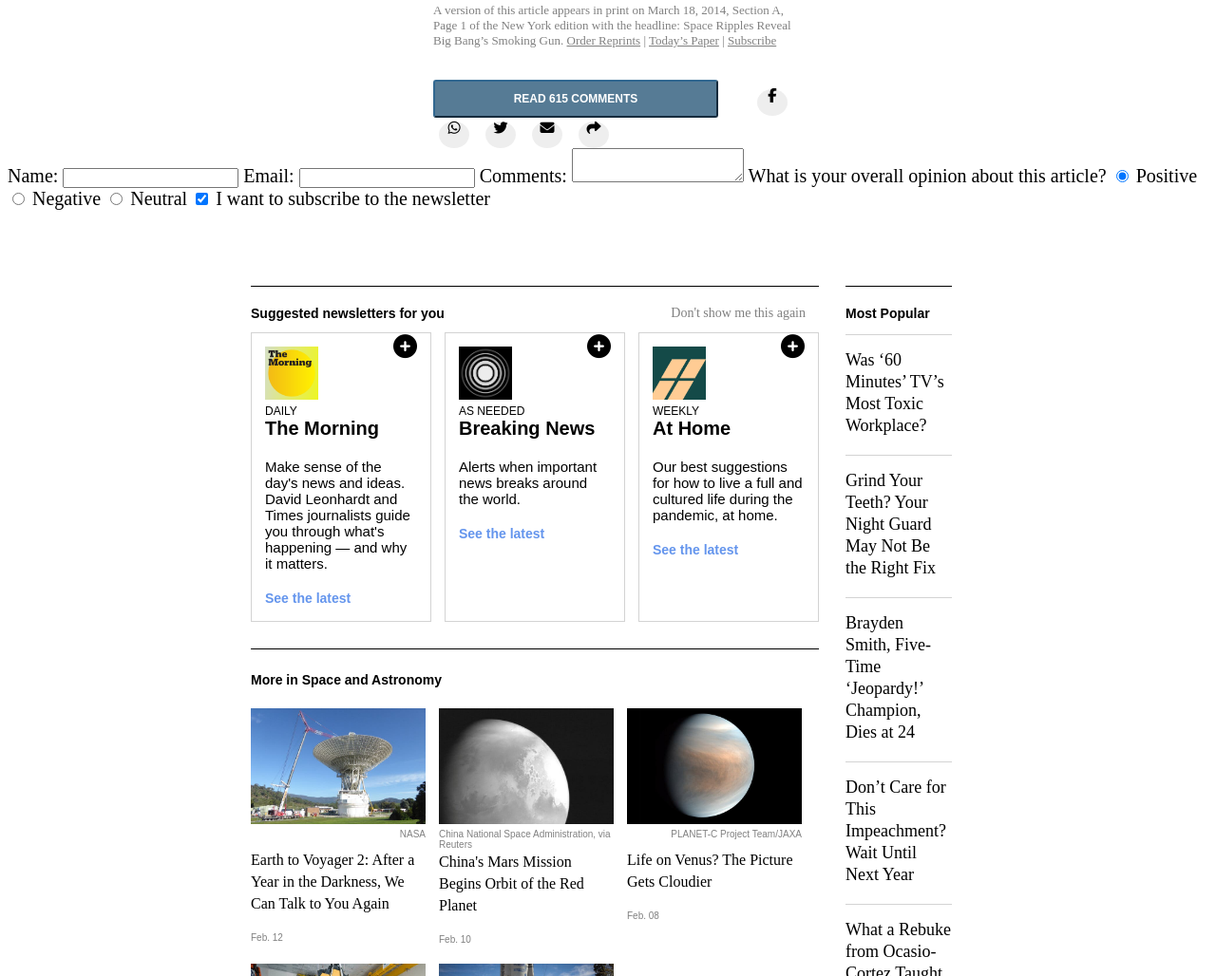
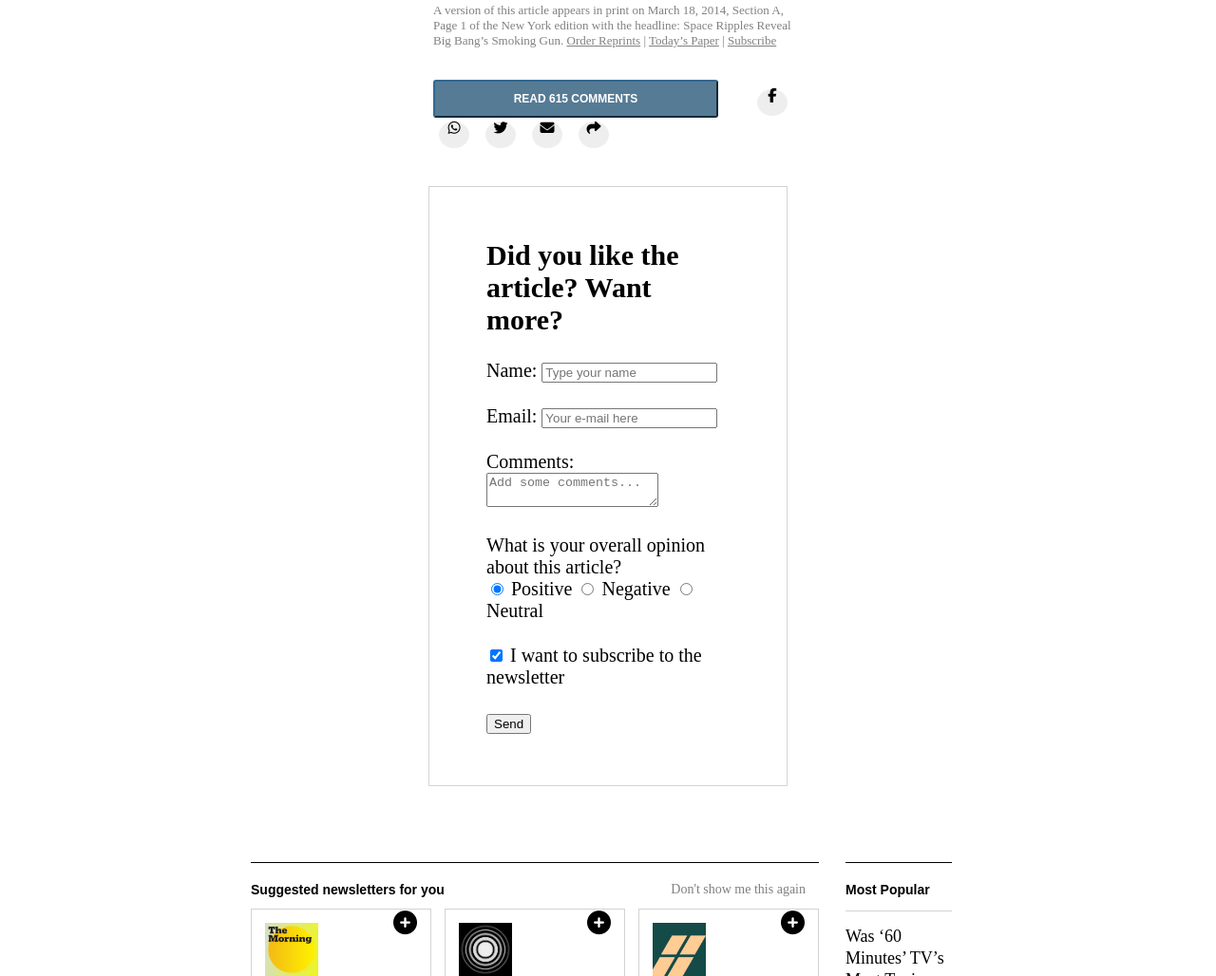
Before and after one commit to arthurborgesdev/nytimes-article-page, a website: page index.html in a window 1280 px wide. Shown: the part 9758-10786 px from the top of the page at 95% size. Drawn offline with Linux system fonts and the light colour scheme.

Commit message:
Add some formatting to the form, add placeholder, add and formated paddings and margins

```diff
--- a/index.html
+++ b/index.html
@@ -461,21 +461,31 @@
     </div>
     <div class="form-container">
       <form action="/review-subscription" method="POST">
+        <h2>Did you like the article? Want more?</h2>
+        <div>
           <label for="name">Name:</label>
-        <input type="text" id="name" name="user_name">
-
+          <input type="text" id="name" name="user_name" placeholder="Type your name"><br>
+        </div>
+        <div>
           <label for="email">Email:</label>
-        <input type="email" id="email" name="user_email">
-
+          <input type="email" id="email" name="user_email" placeholder="Your e-mail here"><br>
+        </div>
+        <div>
           <label for="comments">Comments:</label>
-        <textarea type="text" id="comments" id="comments" name="user_comments"></textarea>
-
-        <label for="review">What is your overall opinion about this article?</label>
+          <textarea type="text" id="comments" id="comments" name="user_comments" placeholder="Add some comments..."></textarea><br>
+        </div>
+        <div>
+          <label for="review">What is your overall opinion about this article?</label><br>
           <input type="radio" name="review" value="positive" checked> Positive
           <input type="radio" name="review" value="negative"> Negative
           <input type="radio" name="review" value="neutral"> Neutral
-
+        </div>
+        <div>
           <input type="checkbox" name="subscription" value="subscribed" checked> I want to subscribe to the newsletter
+        </div>
+        <div>
+          <input type="submit" name="submit" value="Send">
+        </div>
       </form>
     </div>
     <div class="additional-articles">
--- a/styles.css
+++ b/styles.css
@@ -482,6 +482,19 @@
   border-radius: 0.15rem;
 }
 
+/* FORM SECTION */
+
+.form-container {
+  border: 1px solid lightgray;
+  width: 20vw;
+  margin: 5vh auto;
+  padding: 1.5rem 3rem;
+}
+
+.form-container div {
+  margin-bottom: 1.2rem;
+}
+
 /* SUGGESTED SECTION */
 
 .additional-articles {
```
Lines whose indentation alone changed are shown as unchanged.
